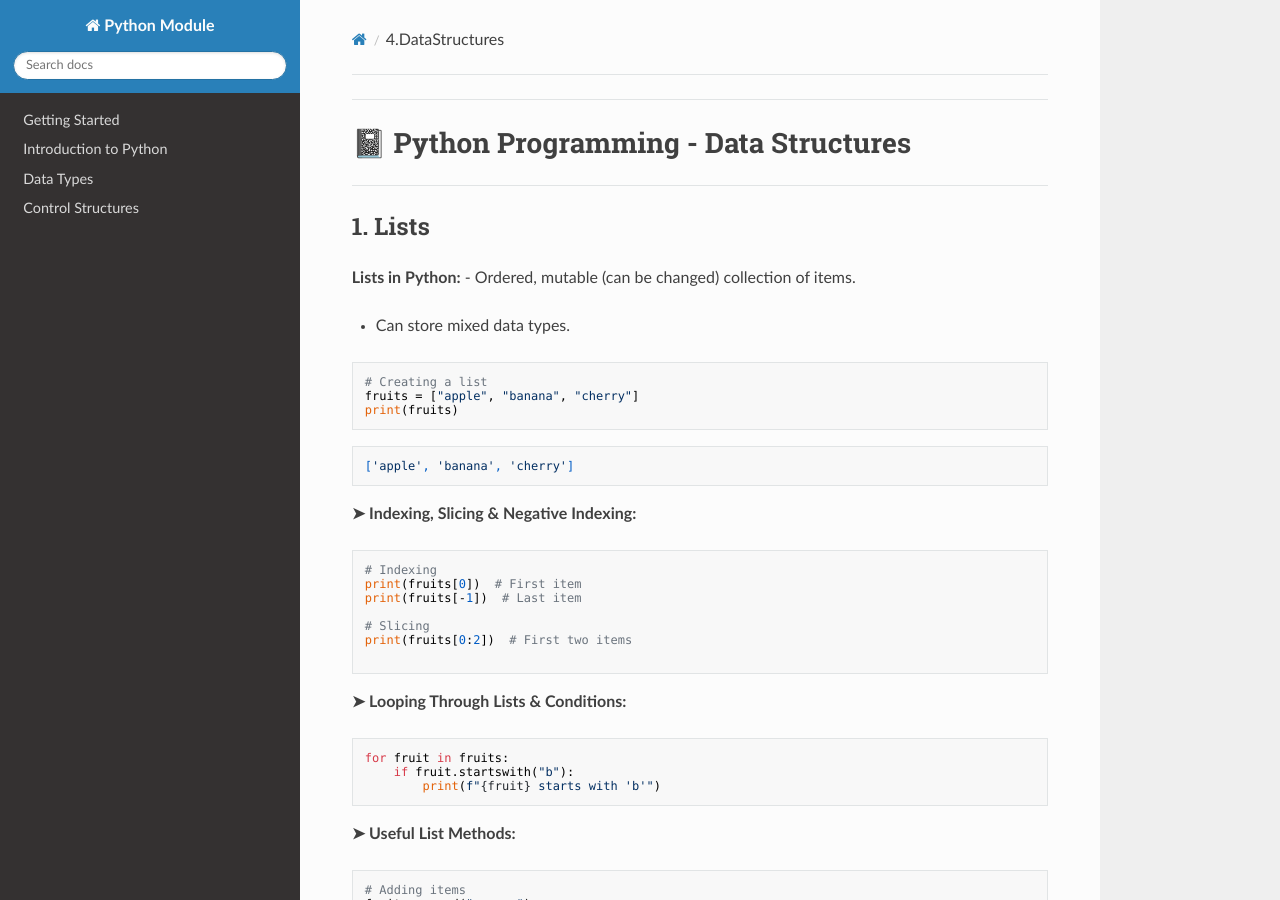
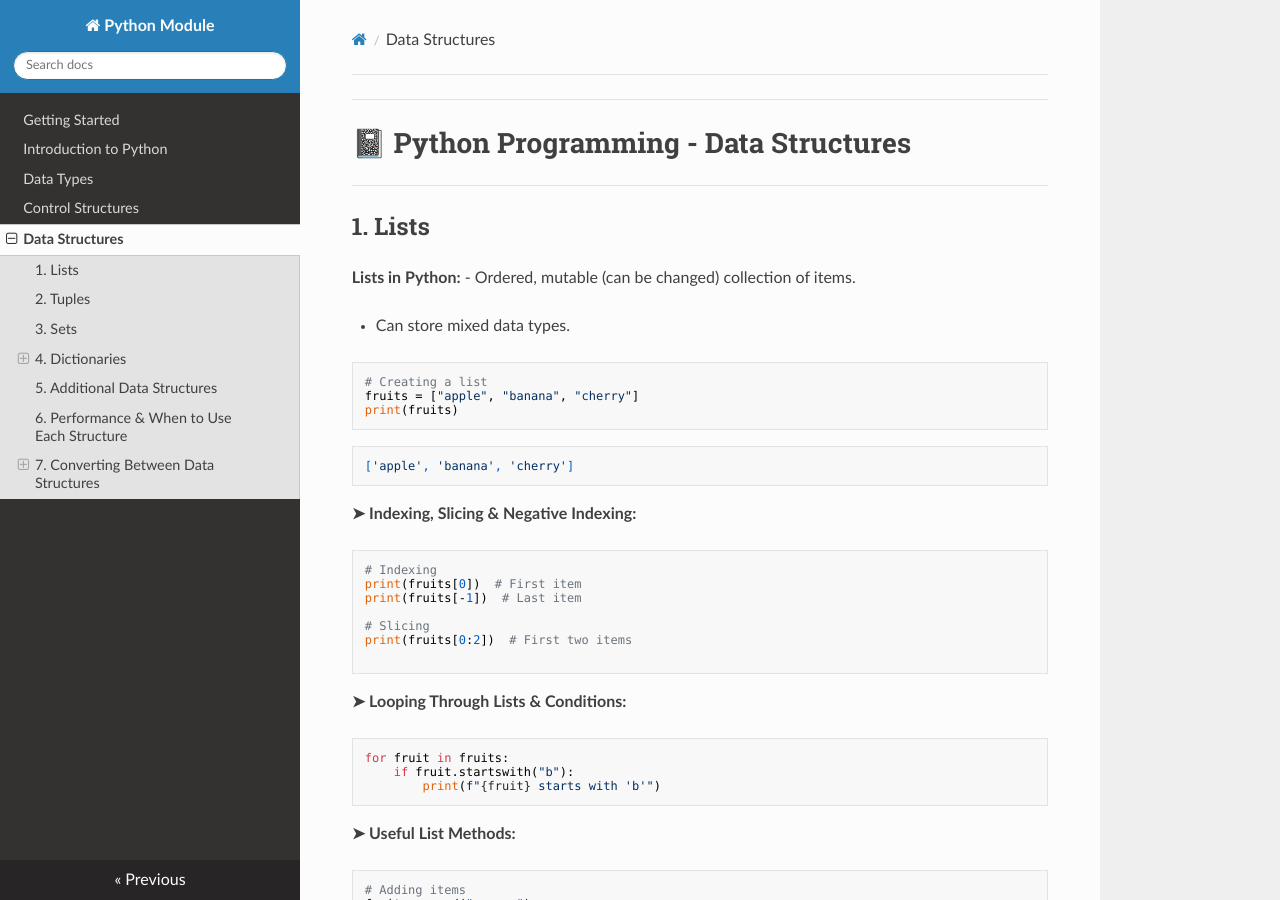
Before and after one commit to AayushWestcliff/python-training, an MkDocs documentation site: the page built from docs/lectures/4.DataStructures.md, in a window 1280 px wide and 900 px high. Built offline with MkDocs 1.6.1, drawn with Linux system fonts in a browser that asks for light colours; nearby versions of some CDN libraries.

Commit message:
Data Structures Added

```diff
--- a/mkdocs.yml
+++ b/mkdocs.yml
@@ -6,7 +6,7 @@ nav:
   - Introduction to Python: lectures/1.Introduction.md
   - Data Types: lectures/2.DataTypes.md
   - Control Structures: lectures/3.ControlStructures.md
-  # - Data Structures: lectures/4.DataStructures.md
+  - Data Structures: lectures/4.DataStructures.md
   # - Functions: lectures/5.Functions.md
   # - File Handling: lectures/6.FileHandling.md
   # - OOP: lectures/7.OOP.md
```
